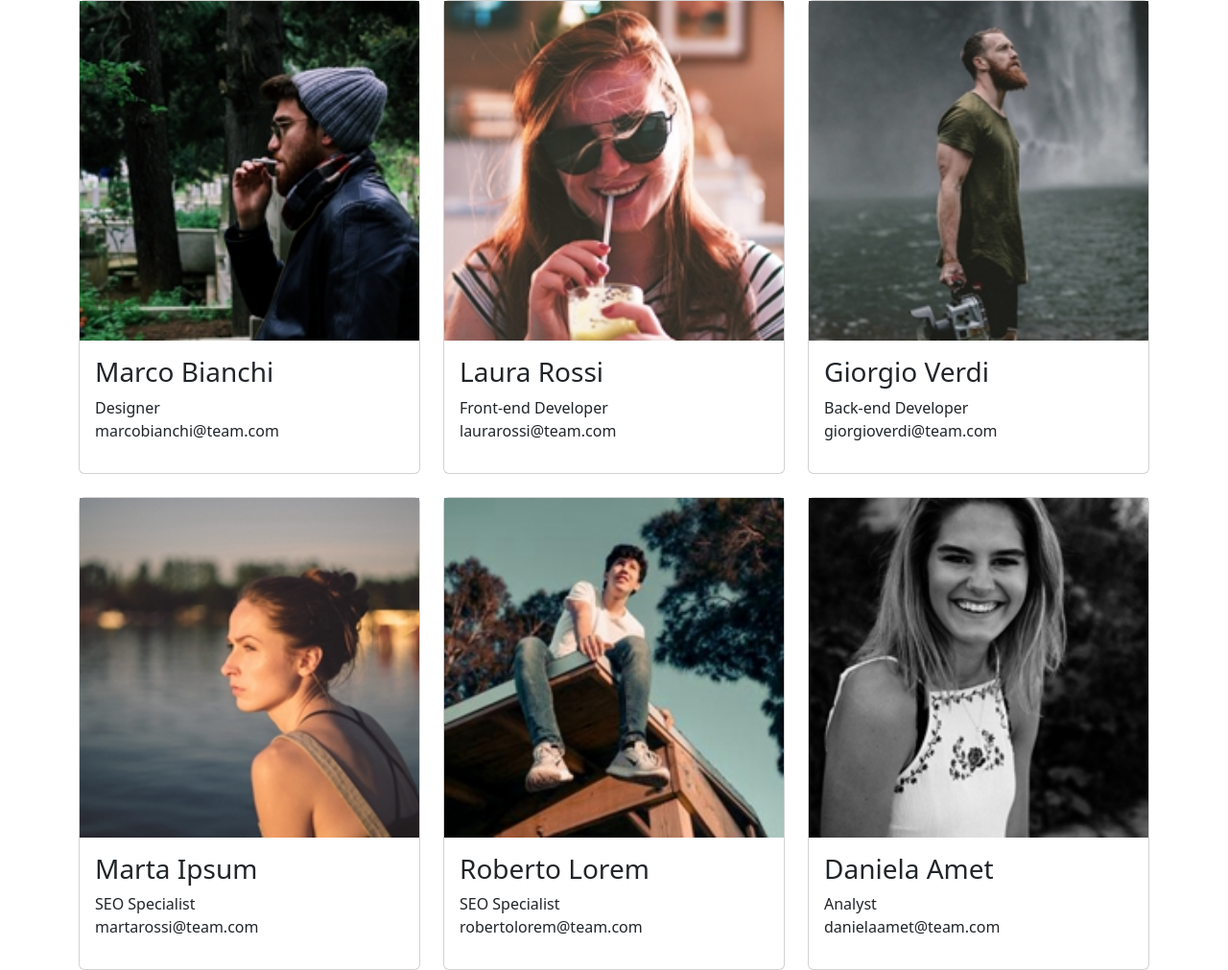
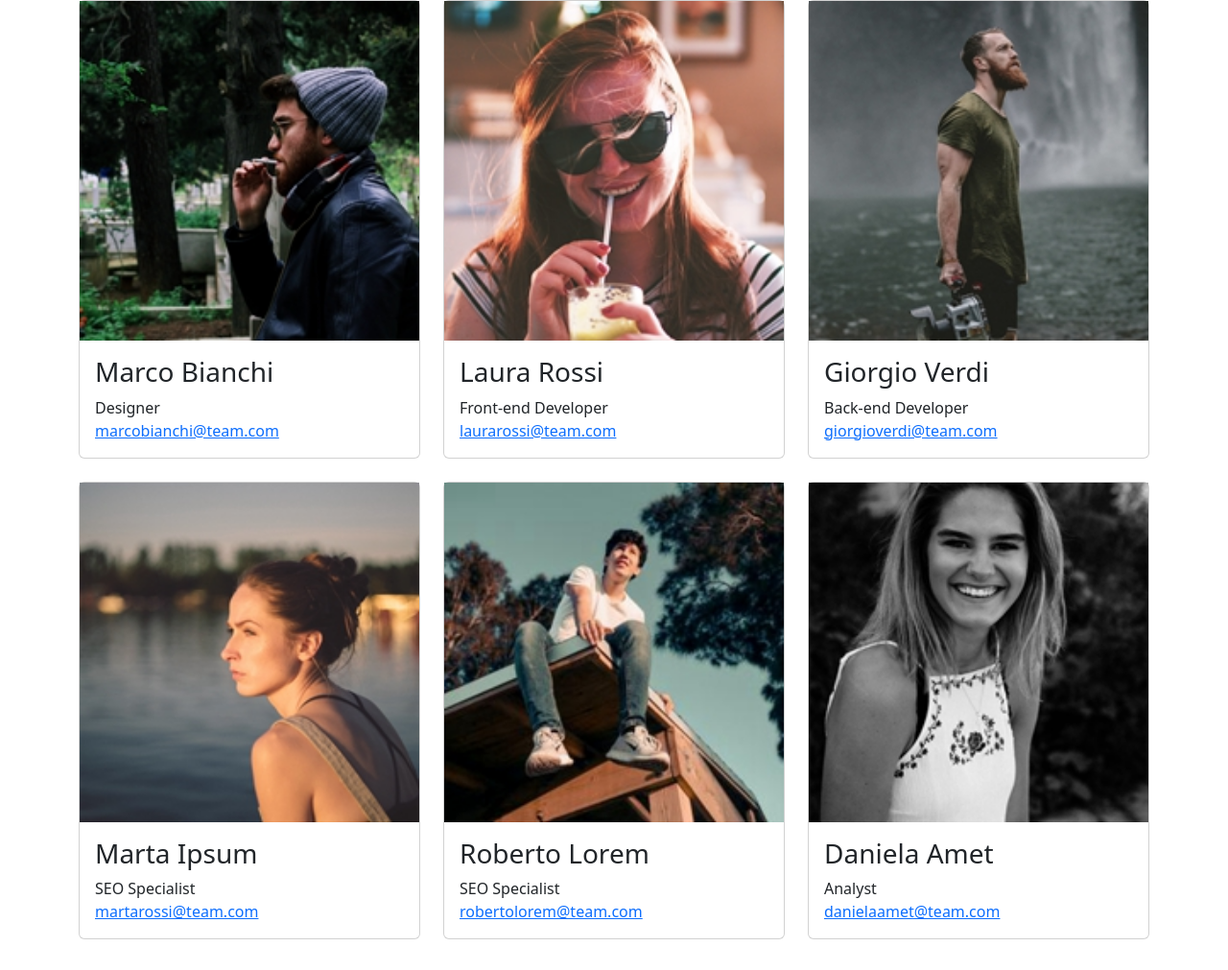
Before and after one commit to simone-poli/js-our-team, a plain HTML site: page index.html in a window 1280 px wide. Shown: the whole page at 96% size. After the commit the page ends 979 px from the top, so only its background shows below. Drawn offline with nearby package versions, Linux system fonts and the light colour scheme.

Commit message:
fix address in ancor tag

```diff
--- a/index.html
+++ b/index.html
@@ -16,7 +16,7 @@
 </div>
 
 
-
+<a href=""></a>
 
 
     <script src="./script.js"></script>
--- a/script.js
+++ b/script.js
@@ -60,7 +60,7 @@ function memberMarkUp(teamMembers){
       <div class="card-body">
           <h3> ${name}</h3>
           <div> ${role}</div>
-              <address> ${email}</address>
+              <a href=""> ${email}</a>
       </div>
   </div>
   </div>`
```
